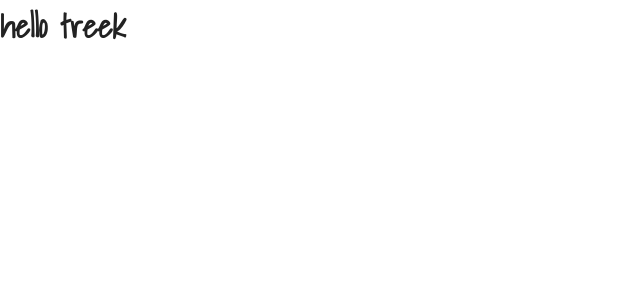
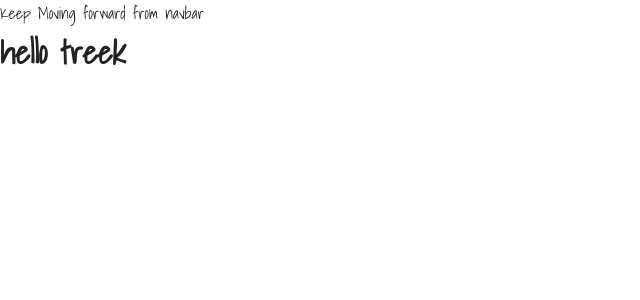
Before and after one commit to Tduncan14/tourcities, a React (Create React App) app in the folder citytour/: page / in a window 1280 px wide. Shown: the top 300 px of the page, without its empty margins (0-640 px from the left). Built offline with nearby package versions, Linux system fonts and the light colour scheme.

Commit message:
keep moving forward

```diff
--- a/citytour/src/App.js
+++ b/citytour/src/App.js
@@ -1,10 +1,13 @@
 import React, { Component } from 'react';
 import './App.scss';
+import Navbar from './components/Navbar/Navbar'
 
 class App extends Component {
   render() {
     return (
       <div className="App">
+       <Navbar />
+
         <h1>hello treek</h1>
       </div>
     );
--- a/citytour/src/components/Navbar/Navbar.js
+++ b/citytour/src/components/Navbar/Navbar.js
@@ -4,7 +4,7 @@ import './Navbar.scss';
 export default function Navbar(){
     return(
         <div>
-
+         Keep Moving forward from navbar
         </div>
     )
 }
```
